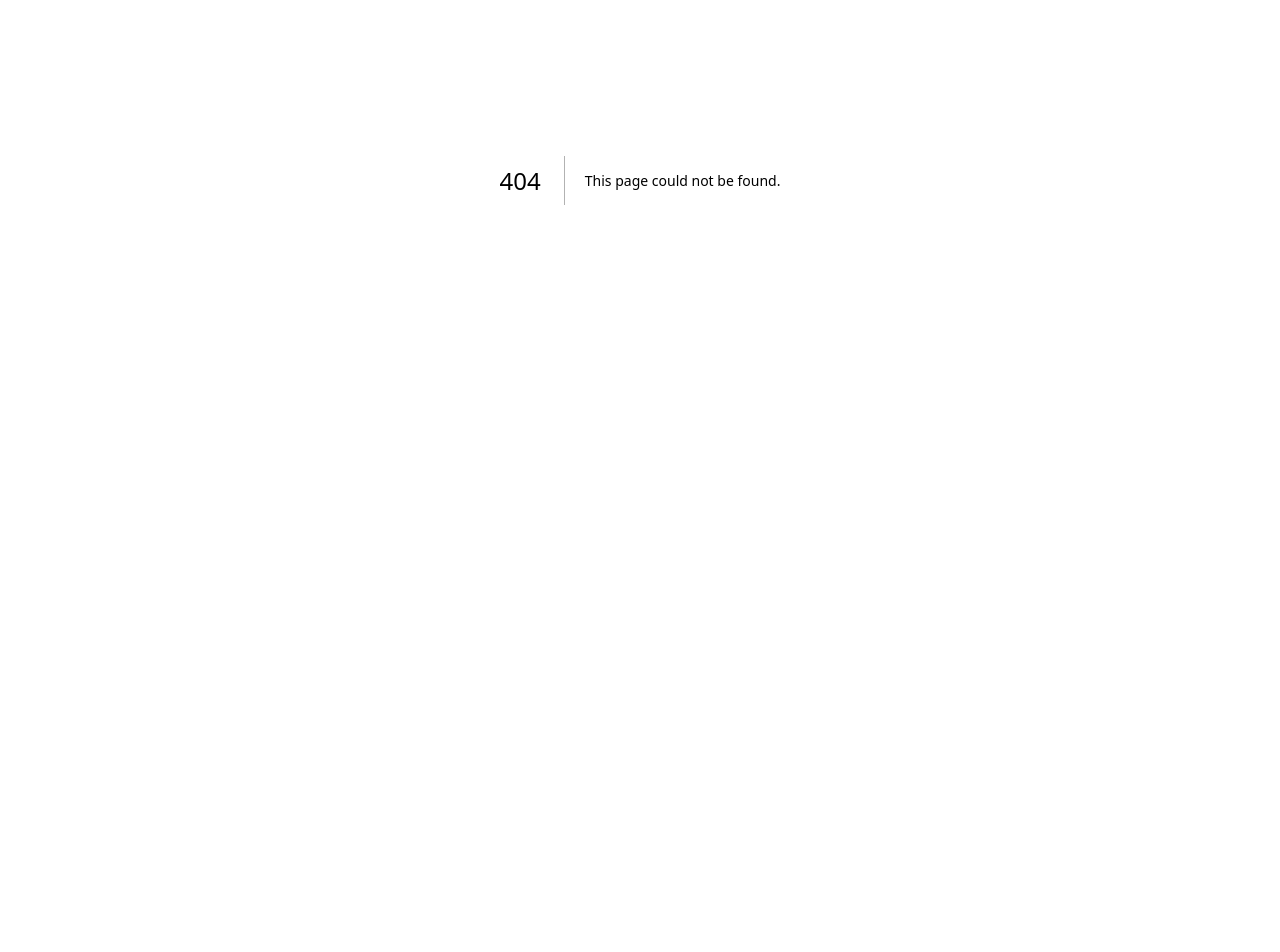
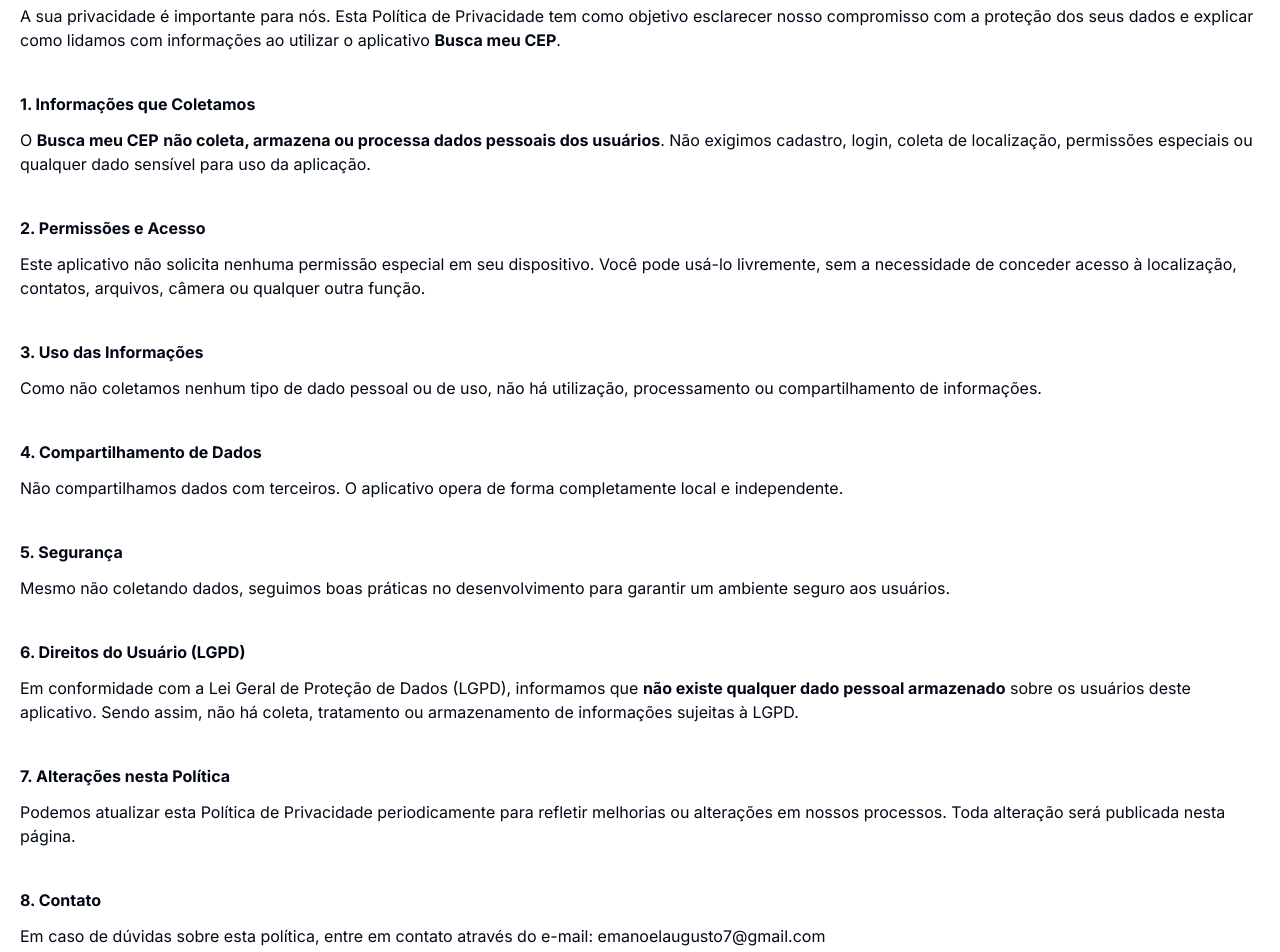
Before and after one commit to emanoeledevapps/mysite, a Next.js app: page /terms/busca-meu-cep/privacy-policy in a window 1280 px wide. Before the commit this address had no page. Shown: the part 220-1172 px from the top of the page. Before the commit the page ends 800 px from the top, so only its background shows below. Built offline with nearby package versions, Linux system fonts and the light colour scheme.

Commit message:
create pages busca meu cep

```diff
--- /dev/null
+++ b/app/terms/busca-meu-cep/privacy-policy/page.tsx
@@ -0,0 +1,78 @@
+export default function PrivacyPolicy() {
+  return (
+    <>
+      <header className="flex flex-col container mx-auto py-10 px-5">
+        <h1 className="text-4xl">Busca meu CEP - Política de privacidade</h1>
+      </header>
+
+      <main className="mt-10 flex flex-col container mx-auto px-5">
+        <p>Última atualização: 5 de agosto de 2025</p>
+        <h2 className="mt-10">
+          A sua privacidade é importante para nós. Esta Política de Privacidade
+          tem como objetivo esclarecer nosso compromisso com a proteção dos seus
+          dados e explicar como lidamos com informações ao utilizar o aplicativo{" "}
+          <b>Busca meu CEP</b>.
+        </h2>
+
+        <h3 className="font-bold mt-10 mb-3">1. Informações que Coletamos</h3>
+        <p>
+          O <b>Busca meu CEP</b>{" "}
+          <b>não coleta, armazena ou processa dados pessoais dos usuários</b>.
+          Não exigimos cadastro, login, coleta de localização, permissões
+          especiais ou qualquer dado sensível para uso da aplicação.
+        </p>
+
+        <h3 className="font-bold mt-10 mb-3">2. Permissões e Acesso</h3>
+        <p>
+          Este aplicativo não solicita nenhuma permissão especial em seu
+          dispositivo. Você pode usá-lo livremente, sem a necessidade de
+          conceder acesso à localização, contatos, arquivos, câmera ou qualquer
+          outra função.
+        </p>
+
+        <h3 className="font-bold mt-10 mb-3">3. Uso das Informações</h3>
+        <p>
+          Como não coletamos nenhum tipo de dado pessoal ou de uso, não há
+          utilização, processamento ou compartilhamento de informações.
+        </p>
+
+        <h3 className="font-bold mt-10 mb-3">4. Compartilhamento de Dados</h3>
+        <p>
+          Não compartilhamos dados com terceiros. O aplicativo opera de forma
+          completamente local e independente.
+        </p>
+
+        <h3 className="font-bold mt-10 mb-3">5. Segurança</h3>
+        <p>
+          Mesmo não coletando dados, seguimos boas práticas no desenvolvimento
+          para garantir um ambiente seguro aos usuários.
+        </p>
+
+        <h3 className="font-bold mt-10 mb-3">6. Direitos do Usuário (LGPD)</h3>
+        <p>
+          Em conformidade com a Lei Geral de Proteção de Dados (LGPD),
+          informamos que <b>não existe qualquer dado pessoal armazenado</b>{" "}
+          sobre os usuários deste aplicativo. Sendo assim, não há coleta,
+          tratamento ou armazenamento de informações sujeitas à LGPD.
+        </p>
+
+        <h3 className="font-bold mt-10 mb-3">7. Alterações nesta Política</h3>
+        <p>
+          Podemos atualizar esta Política de Privacidade periodicamente para
+          refletir melhorias ou alterações em nossos processos. Toda alteração
+          será publicada nesta página.
+        </p>
+
+        <h3 className="font-bold mt-10 mb-3">8. Contato</h3>
+        <p>
+          Em caso de dúvidas sobre esta política, entre em contato através do
+          e-mail: emanoelaugusto7@gmail.com
+        </p>
+      </main>
+
+      <footer className="mt-10 py-10">
+        <p className="text-center">emanoelaugusto7@gmail.com</p>
+      </footer>
+    </>
+  );
+}
--- /dev/null
+++ b/app/terms/busca-meu-cep/support/page.tsx
@@ -0,0 +1,37 @@
+export default function Support() {
+  return (
+    <>
+      <header className="flex flex-col container mx-auto py-10 px-5">
+        <h1 className="text-4xl">Busca meu CEP - Suporte</h1>
+      </header>
+
+      <main className="mt-10 flex flex-col container mx-auto px-5">
+        <p className="mt-5">
+          Precisa de ajuda ou quer tirar dúvidas sobre o uso do{" "}
+          <b>Busca meu CEP</b>? Nossa equipe está pronta para auxiliar você.
+        </p>
+
+        <p className="mt-5">
+          O app foi desenvolvido para ser simples, seguro e direto, permitindo
+          consultar CEPs sem complicações, cadastro ou permissões. Se encontrar
+          qualquer problema, tiver sugestões de melhorias ou precisar de suporte
+          técnico, entre em contato pelo e-mail abaixo:
+        </p>
+
+        <h3 className="font-bold mt-10 mb-3">Contato de Suporte</h3>
+        <p>
+          <b>E-mail:</b> emanoelaugusto7@gmail.com
+        </p>
+
+        <p className="mt-5">
+          Normalmente respondemos em até 2 dias úteis. Obrigado por usar o{" "}
+          <b>Busca meu CEP</b>!
+        </p>
+      </main>
+
+      <footer className="mt-10 py-10">
+        <p className="text-center">emanoelaugusto7@gmail.com</p>
+      </footer>
+    </>
+  );
+}
```
